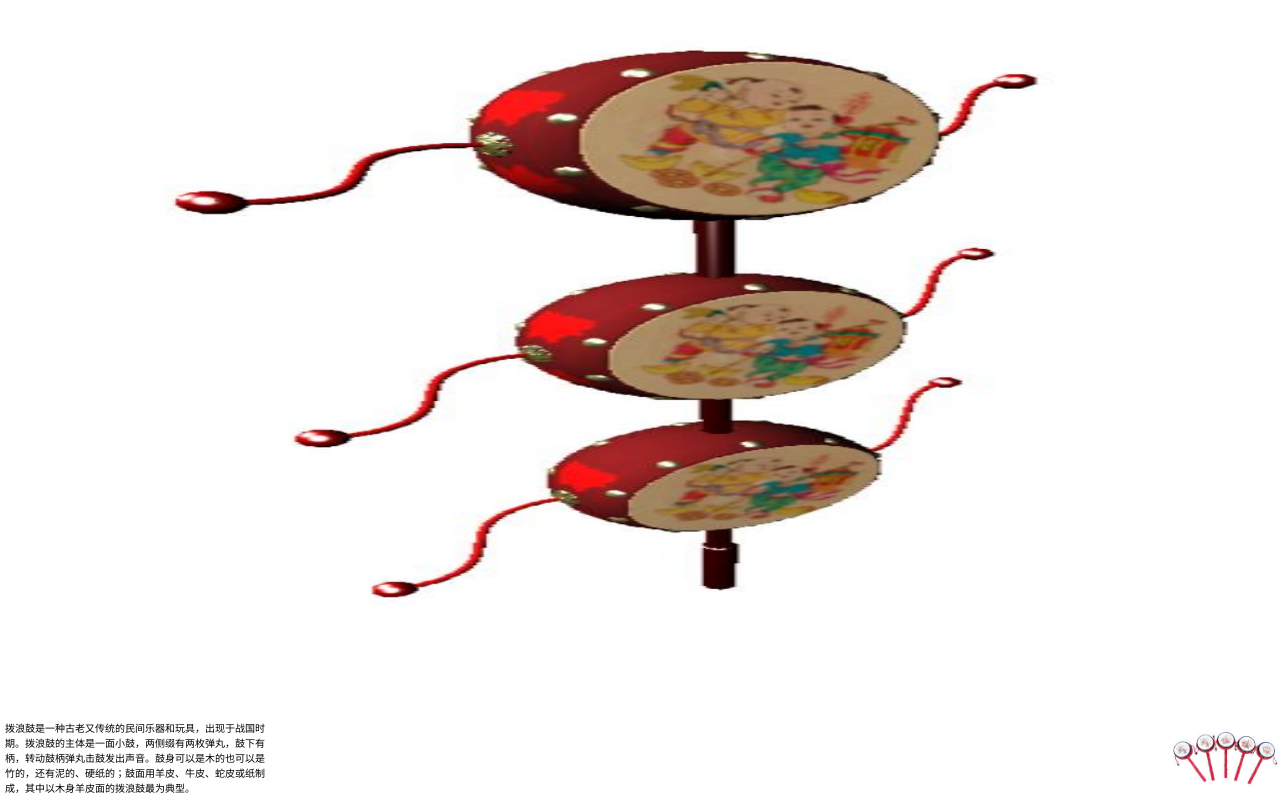
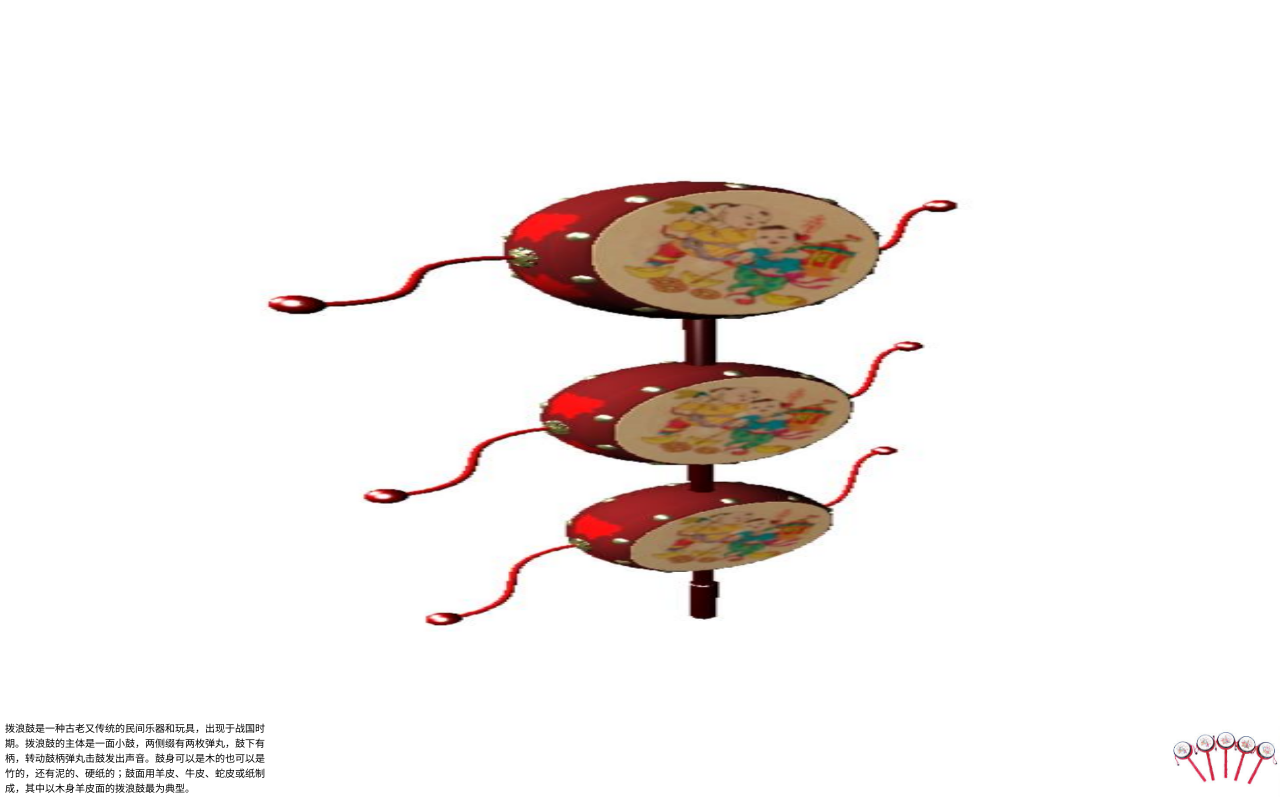
Before and after one commit to 18555851781/PTJob_WebAR, a website: page develop/Model.html in a window 1280 px wide. Drawn offline with nearby package versions, Linux system fonts and the light colour scheme.

Commit message:
改自适应

```diff
--- a/develop/Model.html
+++ b/develop/Model.html
@@ -42,10 +42,11 @@
         }
         .Load{
             position: fixed;
-            top: 0%;
-            left: 0%;
-            width: 100%;
-            height: 80%;
+            top: 50%;
+            left: 50%;
+            width: 80%;
+            height: 65%;
+            transform: translate(-50%,-50%);
         }
 
     </style>
```
